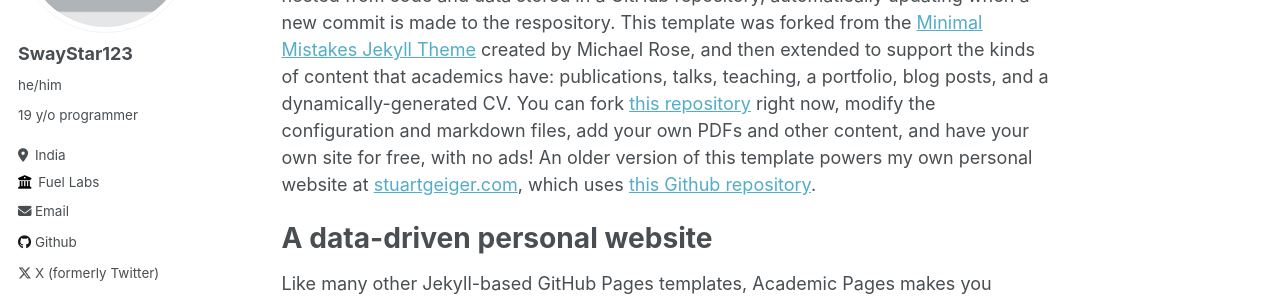
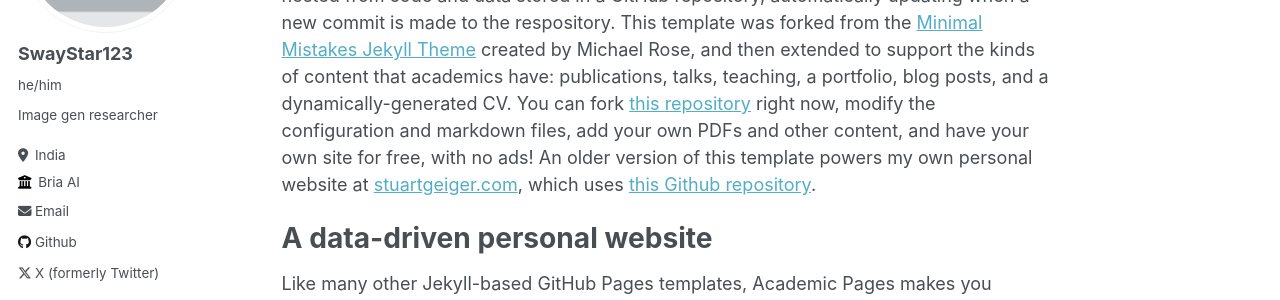
Before and after one commit to SwayStar123/swaystar123.github.io, a Jekyll site: the page built from _pages/about.md, in a window 1280 px wide. Shown: the part 248-548 px from the top of the page. Built offline with Jekyll 4.4.1, drawn with Linux system fonts in a browser that asks for light colours.

Commit message:
update employer

```diff
--- a/_config.yml
+++ b/_config.yml
@@ -24,9 +24,9 @@ author:
   avatar           : "profile.png"
   name             : "SwayStar123"
   pronouns         : "he/him" # example: "she/her"
-  bio              : "19 y/o programmer"
+  bio              : "Image gen researcher"
   location         : "India"
-  employer         : "Fuel Labs"
+  employer         : "Bria AI"
   uri              : # URL
   email            : "sway@kagaku.ai"
 
```
